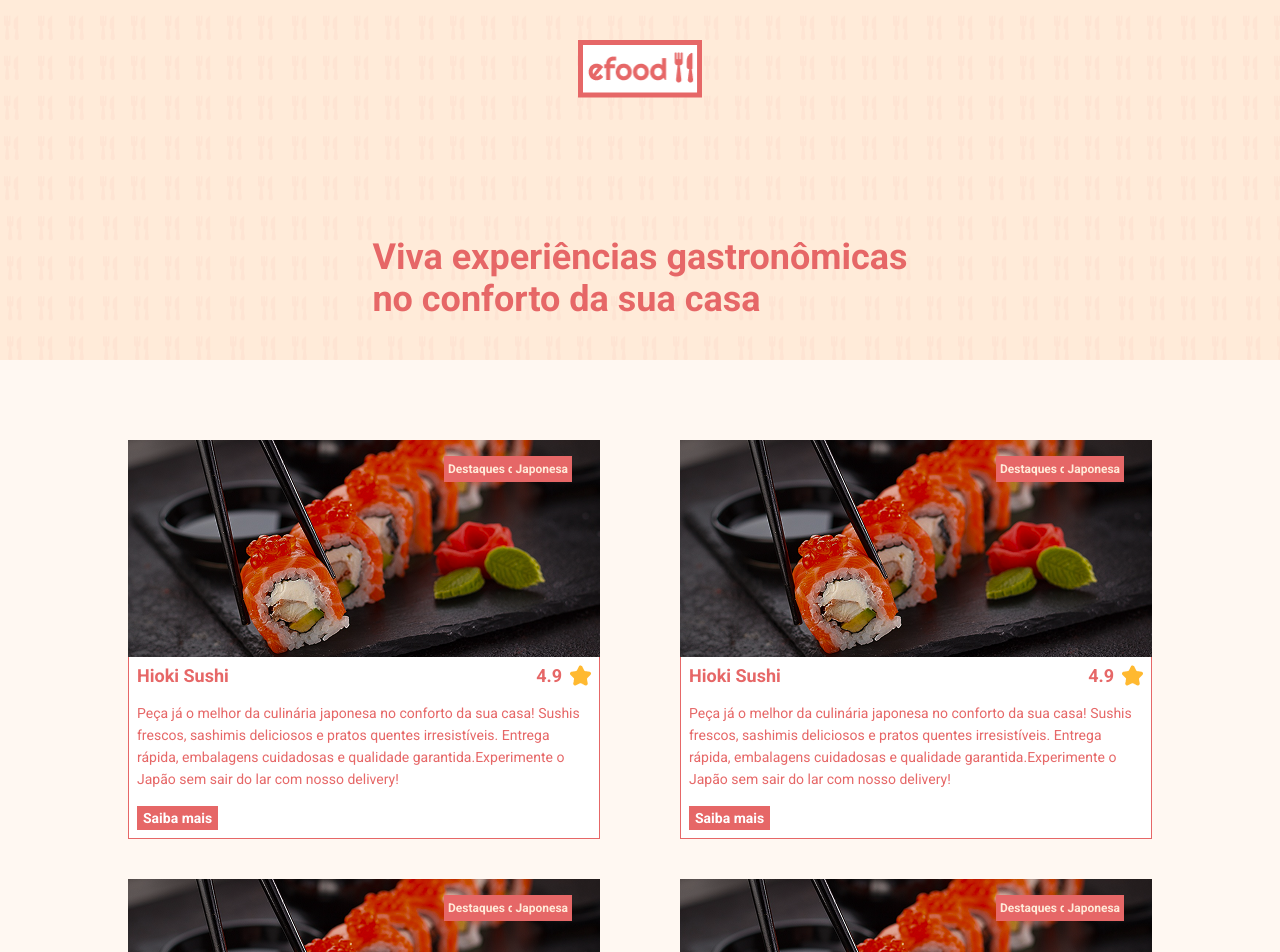
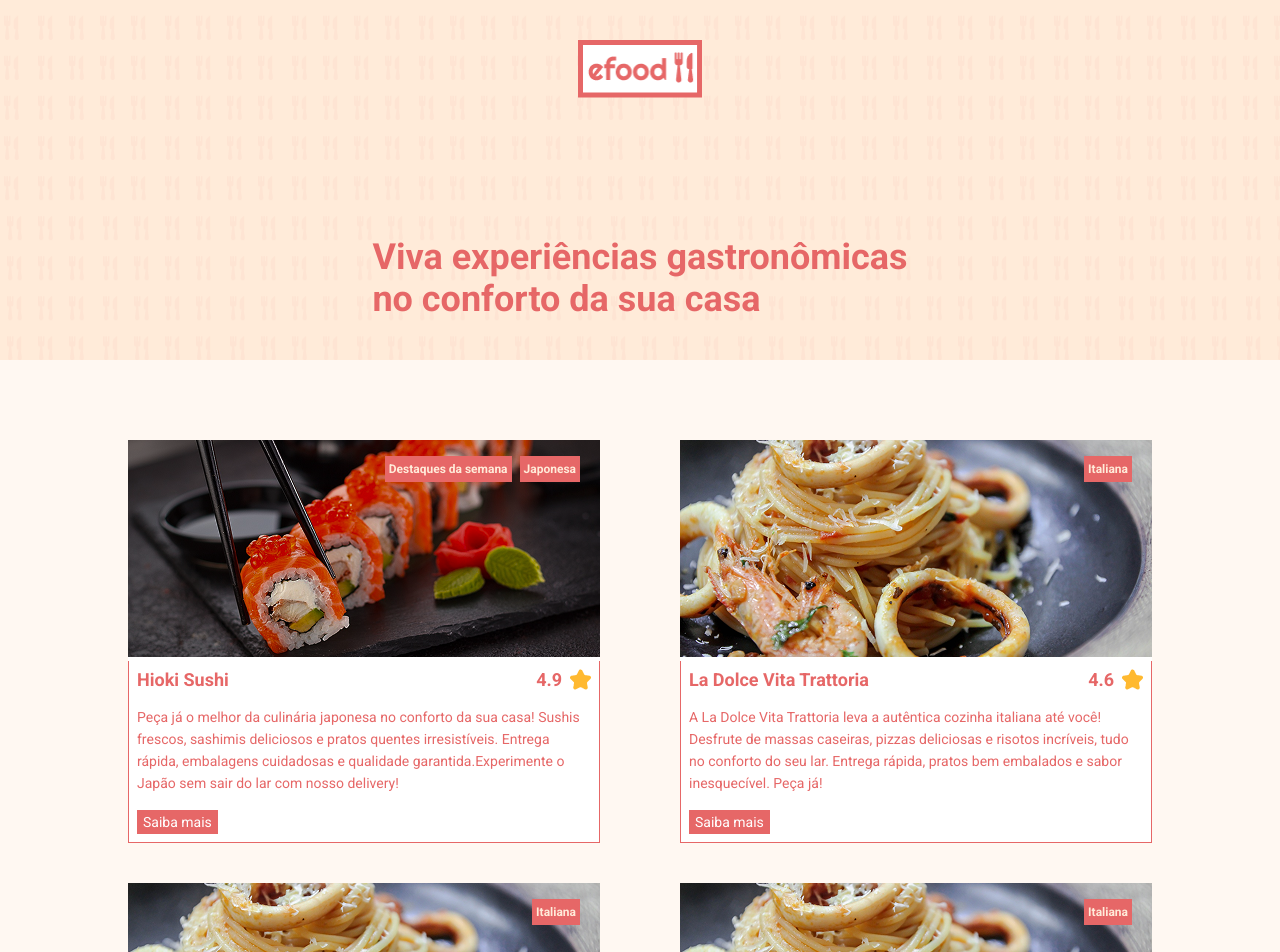
Before and after one commit to Jaktung/efood, a React (Create React App) app: page / in a window 1280 px wide. Shown: the top 952 px of the page. Built offline with nearby package versions, Linux system fonts and the light colour scheme.

Commit message:
pagina home finalizada

```diff
--- a/src/App.tsx
+++ b/src/App.tsx
@@ -1,16 +1,27 @@
+import { createBrowserRouter, RouterProvider } from "react-router-dom"
 import Footer from "./components/Footer"
+import GlobalStyles from "./styles"
+import Home from "./pages/Home"
 import Header from "./components/Header"
-import ProductList from "./components/ProductList"
-import GlobalStyles from "./styles"
+import Perfil from "./pages/Perfil"
+
+const rotas = createBrowserRouter([
+  {
+    path: "/",
+    element: <Home />,
+  },
+  {
+    path: "/perfil",
+    element: <Perfil />,
+  },
+])
 
 function App() {
   return (
     <>
-      <Header />
-      <div className="container">
-        <GlobalStyles />
-        <ProductList />
-      </div>
+      <GlobalStyles />
+      <RouterProvider router={rotas} />
+
       <Footer />
     </>
   )
--- a/src/components/Header/styles.ts
+++ b/src/components/Header/styles.ts
@@ -10,6 +10,8 @@ export const HeaderContent = styled.div`
   display: flex;
   flex-direction: column;
   align-items: center;
+  max-width: 100vw;
+  width: 100%;
 `
 
 export const LogoImg = styled.img`
--- a/src/components/Product/index.tsx
+++ b/src/components/Product/index.tsx
@@ -1,39 +1,51 @@
 import {
+  Button,
+  Card,
   Content,
-  Link,
-  ProductContainer,
+  Infos,
   ProductDescription,
   ProductHeader,
   ReviewAverage,
 } from "./styles"
 
-import sushi from "../../assets/images/sushi.png"
+import { Link } from "react-router-dom"
+
 import estrela from "../../assets/images/favorito.png"
 import Tag from "../Tag"
 
-const Product = () => (
-  <ProductContainer>
-    <img src={sushi} alt="Foto de sushi" />
-    <Tag>Destaques da Semana</Tag>
-    <Tag>Japonesa</Tag>
+type Props = {
+  image: string
+  title: string
+  average: number
+  description: string
+  infos: string[]
+}
+
+const Product = ({ image, title, average, description, infos }: Props) => (
+  <Card>
+    <Link to="/">
+      <img src={image} alt="Foto de sushi" />
+    </Link>
+    <Infos>
+      {infos.map((info) => (
+        <Tag key={info}>{info}</Tag>
+      ))}
+    </Infos>
 
     <Content>
       <ProductHeader>
-        <h2>Hioki Sushi</h2>
+        <h2>{title}</h2>
         <ReviewAverage>
-          <span>4.9</span>
+          <span>{average}</span>
           <img src={estrela} alt="foto de estrela" />
         </ReviewAverage>
       </ProductHeader>
-      <ProductDescription>
-        Peça já o melhor da culinária japonesa no conforto da sua casa! Sushis
-        frescos, sashimis deliciosos e pratos quentes irresistíveis. Entrega
-        rápida, embalagens cuidadosas e qualidade garantida.Experimente o Japão
-        sem sair do lar com nosso delivery!
-      </ProductDescription>
-      <Link href="#">Saiba mais</Link>
+      <ProductDescription>{description}</ProductDescription>
+      <Link to="perfil">
+        <Button>Saiba mais</Button>
+      </Link>
     </Content>
-  </ProductContainer>
+  </Card>
 )
 
 export default Product
--- a/src/components/Product/styles.ts
+++ b/src/components/Product/styles.ts
@@ -2,21 +2,22 @@ import styled from "styled-components"
 import { cores } from "../../styles"
 import { TagContainer } from "../Tag/styles"
 
-export const ProductContainer = styled.div`
+export const Card = styled.div`
   display: flex;
   flex-direction: column;
   background-color: ${cores.branco};
   position: relative;
-
-  ${TagContainer} {
-    margin-right: 8px;
-  }
 `
 
 export const Content = styled.div`
   padding: 8px;
   border: 1px solid ${cores.corPrincipal};
   border-top: none;
+
+  .flex {
+    display: flex;
+    flex-direction: column;
+  }
 `
 
 export const ProductHeader = styled.div`
@@ -46,16 +47,26 @@ export const ProductDescription = styled.p`
   margin: 16px 0;
 `
 
-export const Link = styled.a`
+export const Button = styled.button`
   display: inline-block;
   color: ${cores.branco};
   background-color: ${cores.corPrincipal};
   text-decoration: none;
   font-size: 14px;
-  font-weight: 700;
   padding: 4px 6px;
+  border: none;
+
+  Button:hover {
+    cursor: pointer;
+  }
 `
 
-export const Tags = styled.div`
-  display: flex;
+export const Infos = styled.div`
+  position: absolute;
+  top: 16px;
+  right: 12px;
+
+  ${TagContainer} {
+    margin-right: 8px;
+  }
 `
--- a/src/components/ProductList/index.tsx
+++ b/src/components/ProductList/index.tsx
@@ -1,15 +1,26 @@
 import Product from "../Product"
-import { ProductListGrid } from "./styles"
+import { List, ProductListGrid } from "./styles"
+import Food from "../../models/Foods"
 
-const ProductList = () => {
+type Props = {
+  foods: Food[]
+}
+
+const ProductList = ({ foods }: Props) => {
   return (
     <ProductListGrid>
-      <Product />
-      <Product />
-      <Product />
-      <Product />
-      <Product />
-      <Product />
+      <List>
+        {foods.map((food) => (
+          <Product
+            key={food.id}
+            average={food.average}
+            description={food.description}
+            image={food.image}
+            title={food.title}
+            infos={food.infos}
+          />
+        ))}
+      </List>
     </ProductListGrid>
   )
 }
--- a/src/components/ProductList/styles.ts
+++ b/src/components/ProductList/styles.ts
@@ -1,9 +1,12 @@
 import styled from "styled-components"
 
 export const ProductListGrid = styled.div`
+  margin-top: 80px;
+  margin-bottom: 120px;
+`
+
+export const List = styled.ul`
   display: grid;
   grid-template-columns: 1fr 1fr;
   gap: 40px 80px;
-  margin-top: 80px;
-  margin-bottom: 120px;
 `
--- /dev/null
+++ b/src/components/ProfileHeader/index.tsx
@@ -0,0 +1,16 @@
+import logo from "../../assets/images/logo.png"
+import { Container, Header, HeaderText } from "./styles"
+
+const ProfileHeader = () => {
+  return (
+    <Header>
+      <Container className="container">
+        <HeaderText>Restaurantes</HeaderText>
+        <img src={logo} alt="logo da efood" />
+        <HeaderText>0 produto(s) no carrinho</HeaderText>
+      </Container>
+    </Header>
+  )
+}
+
+export default ProfileHeader
--- /dev/null
+++ b/src/components/ProfileHeader/styles.ts
@@ -0,0 +1,20 @@
+import styled from "styled-components"
+import bgImage from "../../assets/images/fundo.png"
+
+export const Header = styled.header`
+  background-image: url(${bgImage});
+  background-position: 50%;
+  padding: 80px;
+  display: flex;
+`
+
+export const Container = styled.div`
+  display: flex;
+  align-items: center;
+  justify-content: space-between;
+`
+
+export const HeaderText = styled.div`
+  font-size: 18px;
+  font-weight: 900;
+`
--- a/src/components/Tag/styles.ts
+++ b/src/components/Tag/styles.ts
@@ -2,13 +2,10 @@ import styled from "styled-components"
 import { cores } from "../../styles"
 
 export const TagContainer = styled.div`
+  display: inline-block;
   color: ${cores.corSecundaria};
   font-size: 12px;
   font-weight: bold;
   background-color: ${cores.corPrincipal};
   padding: 6px 4px;
-  position: absolute;
-  top: 16px;
-  right: 20px;
-  display: inline-block;
 `
--- /dev/null
+++ b/src/models/Foods.ts
@@ -0,0 +1,26 @@
+class Food {
+  average: number
+  description: string
+  image: string
+  title: string
+  infos: string[]
+  id: number
+
+  constructor(
+    id: number,
+    average: number,
+    description: string,
+    image: string,
+    title: string,
+    infos: string[]
+  ) {
+    this.id = id
+    this.average = average
+    this.description = description
+    this.image = image
+    this.title = title
+    this.infos = infos
+  }
+}
+
+export default Food
--- /dev/null
+++ b/src/pages/Home/index.tsx
@@ -0,0 +1,75 @@
+import ProductList from "../../components/ProductList"
+import Food from "../../models/Foods"
+import sushi from "../../assets/images/sushi.png"
+import macarrao from "../../assets/images/macarrao.png"
+import Header from "../../components/Header"
+
+const emAlta: Food[] = [
+  {
+    average: 4.9,
+    description:
+      "Peça já o melhor da culinária japonesa no conforto da sua casa! Sushis frescos, sashimis deliciosos e pratos quentes irresistíveis. Entrega rápida, embalagens cuidadosas e qualidade garantida.Experimente o Japão sem sair do lar com nosso delivery!",
+    image: sushi,
+    infos: ["Destaques da semana", "Japonesa"],
+    title: "Hioki Sushi",
+    id: 1,
+  },
+  {
+    average: 4.6,
+    description:
+      "A La Dolce Vita Trattoria leva a autêntica cozinha italiana até você! Desfrute de massas caseiras, pizzas deliciosas e risotos incríveis, tudo no conforto do seu lar. Entrega rápida, pratos bem embalados e sabor inesquecível. Peça já!",
+    image: macarrao,
+    infos: ["Italiana"],
+    title: "La Dolce Vita Trattoria",
+    id: 2,
+  },
+  {
+    average: 4.6,
+    description:
+      "A La Dolce Vita Trattoria leva a autêntica cozinha italiana até você! Desfrute de massas caseiras, pizzas deliciosas e risotos incríveis, tudo no conforto do seu lar. Entrega rápida, pratos bem embalados e sabor inesquecível. Peça já!",
+    image: macarrao,
+    infos: ["Italiana"],
+    title: "La Dolce Vita Trattoria",
+    id: 3,
+  },
+  {
+    average: 4.6,
+    description:
+      "A La Dolce Vita Trattoria leva a autêntica cozinha italiana até você! Desfrute de massas caseiras, pizzas deliciosas e risotos incríveis, tudo no conforto do seu lar. Entrega rápida, pratos bem embalados e sabor inesquecível. Peça já!",
+    image: macarrao,
+    infos: ["Italiana"],
+    title: "La Dolce Vita Trattoria",
+    id: 4,
+  },
+  {
+    average: 4.6,
+    description:
+      "A La Dolce Vita Trattoria leva a autêntica cozinha italiana até você! Desfrute de massas caseiras, pizzas deliciosas e risotos incríveis, tudo no conforto do seu lar. Entrega rápida, pratos bem embalados e sabor inesquecível. Peça já!",
+    image: macarrao,
+    infos: ["Italiana"],
+    title: "La Dolce Vita Trattoria",
+    id: 5,
+  },
+  {
+    average: 4.6,
+    description:
+      "A La Dolce Vita Trattoria leva a autêntica cozinha italiana até você! Desfrute de massas caseiras, pizzas deliciosas e risotos incríveis, tudo no conforto do seu lar. Entrega rápida, pratos bem embalados e sabor inesquecível. Peça já!",
+    image: macarrao,
+    infos: ["Italiana"],
+    title: "La Dolce Vita Trattoria",
+    id: 6,
+  },
+]
+
+const Home = () => {
+  return (
+    <>
+      <Header />
+      <div className="container">
+        <ProductList foods={emAlta} />
+      </div>
+    </>
+  )
+}
+
+export default Home
--- /dev/null
+++ b/src/pages/Perfil/index.tsx
@@ -0,0 +1,11 @@
+import ProfileHeader from "../../components/ProfileHeader"
+
+const Perfil = () => {
+  return (
+    <>
+      <ProfileHeader />
+    </>
+  )
+}
+
+export default Perfil
```
